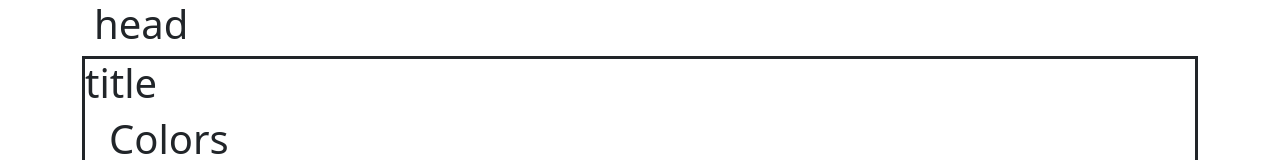
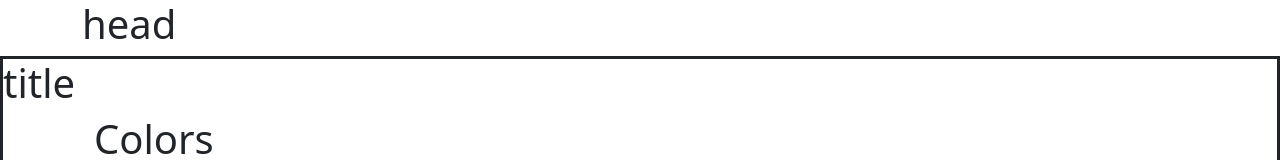
Before and after one commit to eswar7981/ecommerceWebApp, a React (Create React App) app: page / in a window 1280 px wide. Shown: the top 160 px of the page. Built offline with nearby package versions, Linux system fonts and the light colour scheme.

Commit message:
Update App.js

```diff
--- a/src/App.js
+++ b/src/App.js
@@ -2,15 +2,28 @@ import Head from "./Components/Layout/Head";
 import Title from "./Components/Layout/Title";
 import logo from "./logo.svg";
 import Body from "./Components/Layout/Body";
+import Portal from "./Components/Portal/Portal";
+import { useState } from "react";
 
 function App() {
+
+
+
+  const [cartOpen,setCartOpen]=useState(false)
+
+  const openCart=()=>{
+    setCartOpen(true)
+  }
+
+  const closeCart=()=>{
+    setCartOpen(false)
+  }
+
   return (
     <>
-      <div className="container" >
-        <Head></Head>
-          <Body></Body>
-        </div>
-
+    <Head openCart={openCart}/>
+    {cartOpen && <Portal closeCart={closeCart} />}
+    <Body/>
     </>
   );
 }
```
